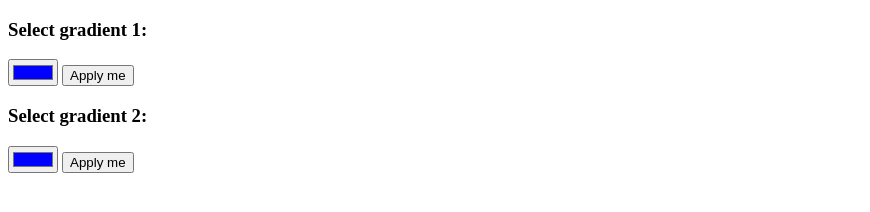
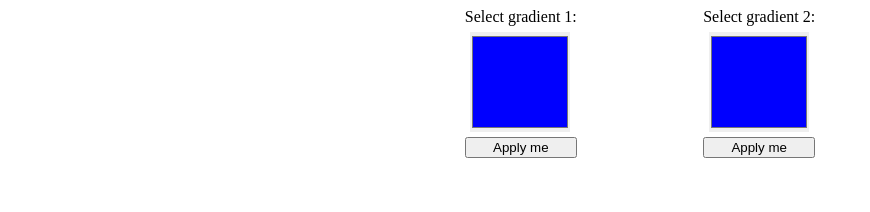
Before and after one commit to Highbrook/BackgroundChanger, a website: page index.html in a window 1280 px wide. Shown: the whole page, without its empty margins (0-870 px from the left). Drawn offline with Linux system fonts and the light colour scheme.

Commit message:
added css for color input

```diff
--- a/index.html
+++ b/index.html
@@ -7,16 +7,16 @@
     <link rel="stylesheet" href="style.css">
 </head>
 <body>
-    <div>
-        <div class="grad_selector">
-            <h3>Select gradient 1:</h3>
-            <input type="color" class="colorpicker" id="cpOne" value="#0000ff">
-            <button>Apply me</button>
+    <div class="main">
+        <div class="gradSelector">
+            <label class="selectText">Select gradient 1:</label>
+            <input type="color" class="colorPicker" id="cpOne" value="#0000ff">
+            <button class="applyButton">Apply me</button>
         </div>
-        <div class="grad_selector">
-            <h3>Select gradient 2:</h3>
-            <input type="color" class="colorpicker" id="cpTwo" value="#0000ff">
-            <button>Apply me</button>
+        <div class="gradSelector">
+            <label class="selectText">Select gradient 2:</label>
+            <input type="color" class="colorPicker" id="cpTwo" value="#0000ff">
+            <button class="applyButton">Apply me</button>
         </div>
     </div>
 </body>
--- a/style.css
+++ b/style.css
@@ -0,0 +1,29 @@
+.main{
+    display: flex;
+    justify-content: center;
+}
+
+.gradSelector{
+    padding: 0% 5%;
+    display: grid;
+    justify-content: center;
+}
+
+.selectText{
+    display: flex;
+    justify-content: center;
+}
+
+.applyButton{
+    display: flex;
+    justify-content: center;
+}
+
+.colorPicker {
+    justify-content: center;
+    padding: 0%;
+    margin: 5%;
+    height: 100px;
+    width: 100px;
+    border: none;
+}
```
